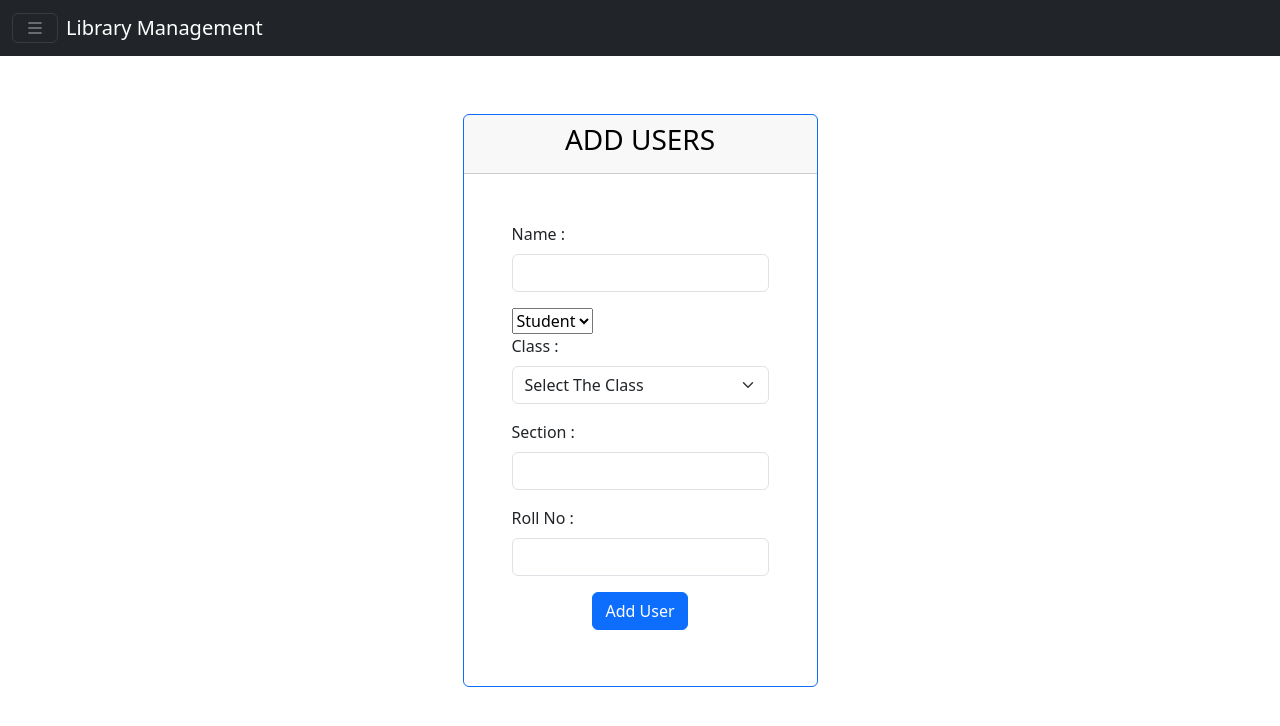
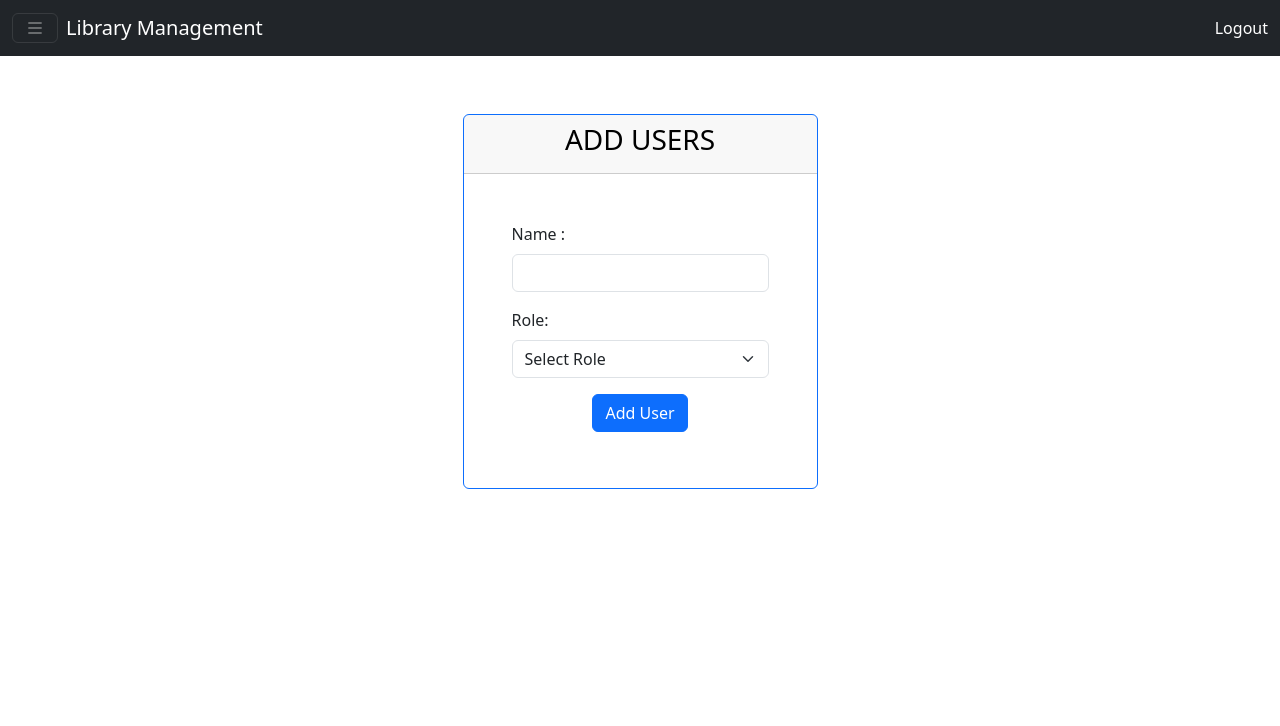
Before and after one commit to Lekhan11/Library_Manager, a Django app: page /add_users/ in a window 1280 px wide. Shown: the top 726 px of the page. Run offline with Django 5.2, Linux system fonts and the light colour scheme; some libraries are stand-ins or nearby versions.

Commit message:
add users done..databse updated with teacher table

```diff
--- a/Library/models.py
+++ b/Library/models.py
@@ -6,6 +6,12 @@ class Students(models.Model):
     roll_no = models.CharField(max_length=10)
     class_id = models.CharField(max_length=10)
     section =  models.CharField(max_length=10)
+    def __str__(self):
+        return self.name
+class Teacher(models.Model):
+    name = models.CharField(max_length=100)
+    teacher_id = models.CharField(max_length=10)
+    department = models.CharField(max_length=100)
     def __str__(self):
         return self.name
 class Category(models.Model):
--- a/Library/templates/addusers.html
+++ b/Library/templates/addusers.html
@@ -1,6 +1,6 @@
-{%extends 'base.html'%}
-{%block title%}Add Users{%endblock%}
-{%block content%}
+{% extends 'base.html' %}
+{% block title %}Add Users{% endblock %}
+{% block content %}
 <div>
   <div class="card border-primary" style="margin:10px;">
     <div class="card-header ">
@@ -8,30 +8,37 @@
     </div>
     <div class="card-body p-5">
       <form method="POST" action="">
-        {%csrf_token%}
+        {% csrf_token %}
         {% if messages %}
-        <div class="alert alert-info alert-dismissible fade show" role="alert">
+        <div class="alert alert-danger alert-dismissible fade show" role="alert">
           {% for message in messages %}
           <p>{{ message }}</p>
           {% endfor %}
           <button type="button" class="btn-close" data-bs-dismiss="alert" aria-label="Close"></button>
         </div>
         {% endif %}
+
         <div class="mb-3">
           <label for="name" class="form-label">Name :</label>
           <input type="text" class="form-control" id="name" name="name">
         </div>
-        <div>
-          <select name="role" id="role">
-            <option value="student" data-bs-toggle="tab" data-bs-target="#studentTab">Student</option>
+
+        <!-- Role Selection (Select Dropdown) -->
+        <div class="mb-3">
+          <label for="role" class="form-label">Role:</label>
+          <select name="role" id="role" class="form-select" onchange="document.getElementById('studentFields').classList.toggle('show', this.value === 'student'); document.getElementById('teacherFields').classList.toggle('show', this.value === 'teacher');">
+            <option value="" disabled selected>Select Role</option>
+            <option value="student" >Student</option>
             <option value="teacher">Teacher</option>
           </select>
         </div>
-        <div class="tab-content" id="myTabContent">
-        <div class="mb-3 tab-pane fade show active" id="student" role="tabpanel">
+
+        <!-- Student Fields (Initially Hidden) -->
+        <div id="studentFields" class="collapse">
+          <div class="mb-3">
             <label for="class_id" class="form-label">Class :</label>
-          <select class="form-select" aria-label="Default select example" name="class_id">
-            <option selected>Select The Class</option>
+            <select class="form-select" aria-label="Default select example" name="class_id" >
+              <option selected disabled>Select The Class</option>
               <option value="1">1st</option>
               <option value="2">2nd</option>
               <option value="3">3rd</option>
@@ -46,15 +53,30 @@
               <option value="12">12th</option>
             </select>
           </div>
+
           <div class="mb-3">
             <label for="section" class="form-label">Section :</label>
             <input type="text" class="form-control" id="section" name="section">
           </div>
+
           <div class="mb-3">
             <label for="roll_no" class="form-label">Roll No :</label>
-          <input type="text" class="form-control" id="roll_no" name="roll_no">
+            <input type="text" class="form-control" id="roll_no" name="roll_no" >
           </div>
         </div>
+
+        <!-- Teacher Fields (Initially Hidden) -->
+        <div id="teacherFields" class="collapse">
+          <div class="mb-3">
+            <label for="teacher_id" class="form-label">Teacher ID :</label>
+            <input type="text" class="form-control" id="teacher_id" name="teacher_id" >
+          </div>
+          <div class="mb-3">
+            <label for="department" class="form-label">Department :</label>
+            <input type="text" class="form-control" id="department" name="department" >
+          </div>
+        </div>
+
         <div class="d-flex justify-content-center m-2">
           <button type="submit" class="btn btn-primary">Add User</button>
         </div>
--- a/Library/templates/base.html
+++ b/Library/templates/base.html
@@ -14,6 +14,7 @@
 <nav class="navbar navbar-dark">
     <button class="navbar-toggler  d-block"  type="button" data-bs-toggle="offcanvas" data-bs-target="#collapseContent"><i class="bi bi-list"></i></button>
 <a href="{%url 'home'%}" class="navbar-brand me-auto ps-2">Library Management</a>
+<a class="text-white nav-link ms-auto" href="{%url 'logout'%}">Logout</a>
 </div>
 </nav>
 <div class="col-2">
--- a/Library/urls.py
+++ b/Library/urls.py
@@ -8,4 +8,5 @@ path('issue_books/', IssueBooks, name='issue_books'),
 path('update/', updateUser, name='update'),
 path('add_book/', addBook, name='add_book'),
 path('add_users/', addusers, name='add_users'),
+path('logout/', Logout, name='logout'),
 ]
--- a/Library/views.py
+++ b/Library/views.py
@@ -1,6 +1,6 @@
 from django.shortcuts import render, redirect
 from .models import *
-from django.contrib.auth import authenticate, login
+from django.contrib.auth import *
 from django.contrib.auth.decorators import login_required
 from django.contrib import messages
 
@@ -53,13 +53,30 @@ def addusers(request):
         class_id = request.POST.get('class_id')
         roll_no = request.POST.get('roll_no')
         section = request.POST.get('section')
-        print(section)
-        userinfo= Students(name=name, class_id=class_id, roll_no=roll_no, section=section)
+        teacher_id = request.POST.get('teacher_id')
+        department = request.POST.get('department')
+        if name != '' and class_id != '' and roll_no != '' and section != '':
+            if Students.objects.filter(roll_no=roll_no).exists():
+                messages. error(request, 'User already exists')
+                return redirect('add_users')
+            userinfo= Students(name=name, class_id=class_id, roll_no=roll_no, section=section)
+        elif teacher_id != '' and department != '':
+            if Teacher.objects.filter(teacher_id=teacher_id).exists():
+                messages. error(request, 'User already exists')
+                return redirect('add_users')
+            userinfo= Teacher(name=name, teacher_id=teacher_id, department=department)
+        else:
+            messages. error(request, 'All fields are required')
+            return redirect('add_users')
         userinfo.save()
         try:
             messages.success(request, 'User Added Successfully')
             return redirect('add_users')
         except:
-            messages.error(request, 'Error in adding user')
+            messages. error(request, 'Error in adding user')
             return redirect('add_users')
-    return render(request, 'addusers.html')
+    return render(request, 'addusers.html')\
+
+def Logout(request):
+    logout(request)
+    return render(request, 'login.html')
```
Also changed, not shown: Library/migrations/0003_teacher.py (added), db.sqlite3. Lines whose indentation alone changed are shown as unchanged.
